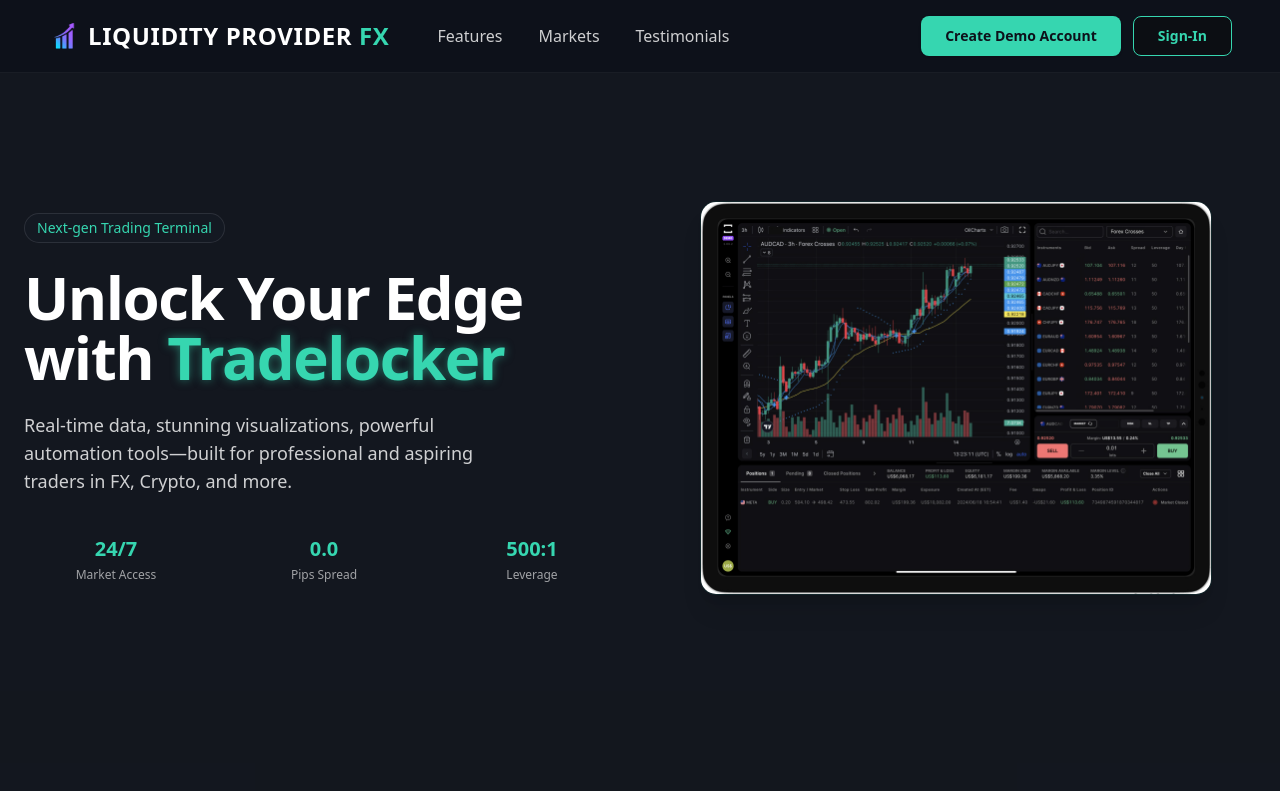
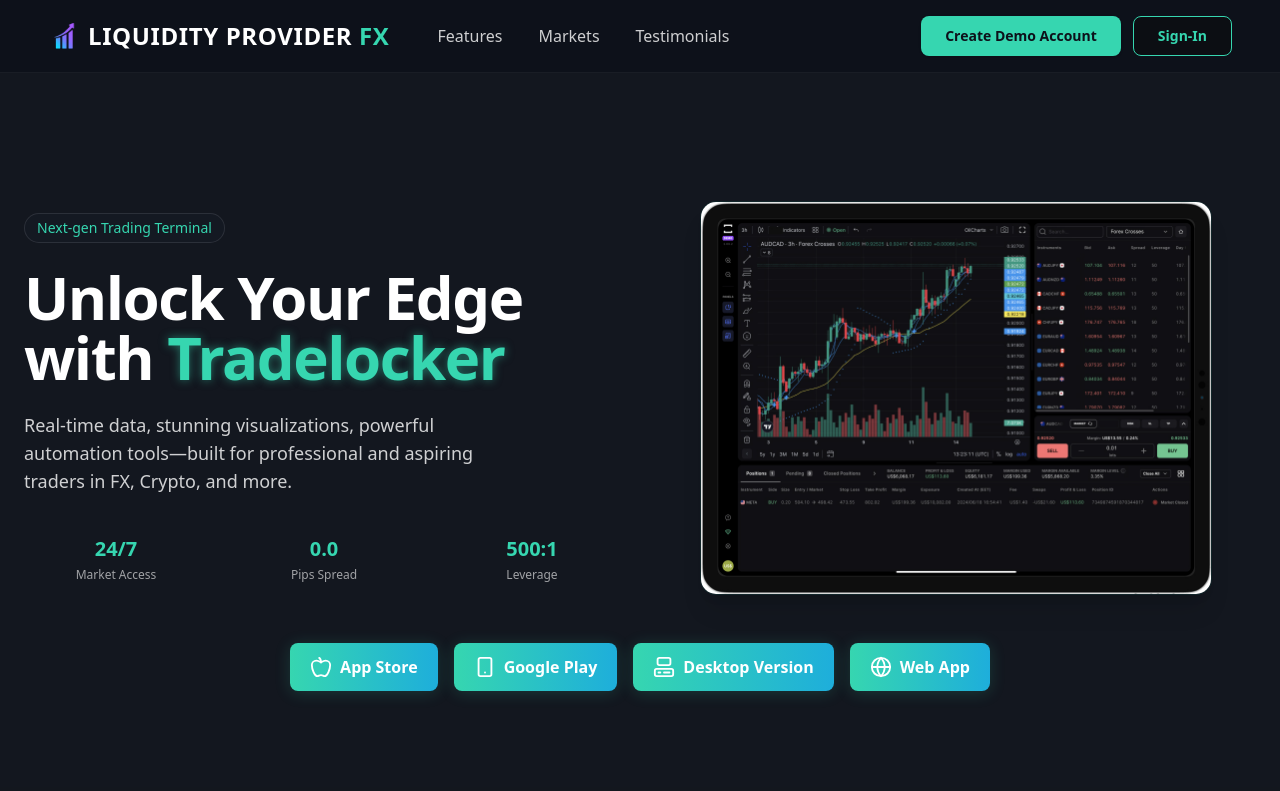
Before and after one commit to dorian87dor/dark-fx-landing-glow, a React (Vite) app: page / in a window 1280 px wide. Shown: the top 791 px of the page. Built offline with nearby package versions, Linux system fonts and the light colour scheme.

Commit message:
feat: Add download options to banner
Adds download options for different TradeSoft versions to the download banner.
Replaces the green color with a logo color gradient.

```diff
--- a/src/components/Hero.tsx
+++ b/src/components/Hero.tsx
@@ -1,6 +1,29 @@
 
 import React from 'react';
-import { ArrowRight, ArrowUpRight, TrendingUp, Layers, Activity, Settings } from 'lucide-react';
+import { Apple, Smartphone, Computer, Globe } from 'lucide-react';
+
+const appPlatforms = [
+  {
+    label: "App Store",
+    icon: <Apple size={22} />,
+    href: "#",
+  },
+  {
+    label: "Google Play",
+    icon: <Smartphone size={22} />,
+    href: "#",
+  },
+  {
+    label: "Desktop Version",
+    icon: <Computer size={22} />,
+    href: "#",
+  },
+  {
+    label: "Web App",
+    icon: <Globe size={22} />,
+    href: "#",
+  },
+];
 
 const Hero = () => {
   return (
@@ -55,6 +78,28 @@ const Hero = () => {
             </div>
           </div>
         </div>
+        {/* New: App Download Buttons */}
+        <div className="w-full flex flex-wrap justify-center gap-4 mt-12">
+          {appPlatforms.map((platform) => (
+            <a
+              key={platform.label}
+              href={platform.href}
+              className={
+                "flex items-center gap-2 px-5 py-3 rounded-lg font-semibold text-white text-base shadow-lg transition-all " +
+                "hover:scale-105"
+              }
+              style={{
+                background:
+                  // Gradient inspired by logo: teal/green-blue
+                  "linear-gradient(90deg, #36d6b0 0%, #1eaedb 100%)",
+                boxShadow: "0 2px 16px 0 rgba(54,214,176,0.18)",
+              }}
+            >
+              {platform.icon}
+              <span>{platform.label}</span>
+            </a>
+          ))}
+        </div>
       </div>
     </section>
   );
```
